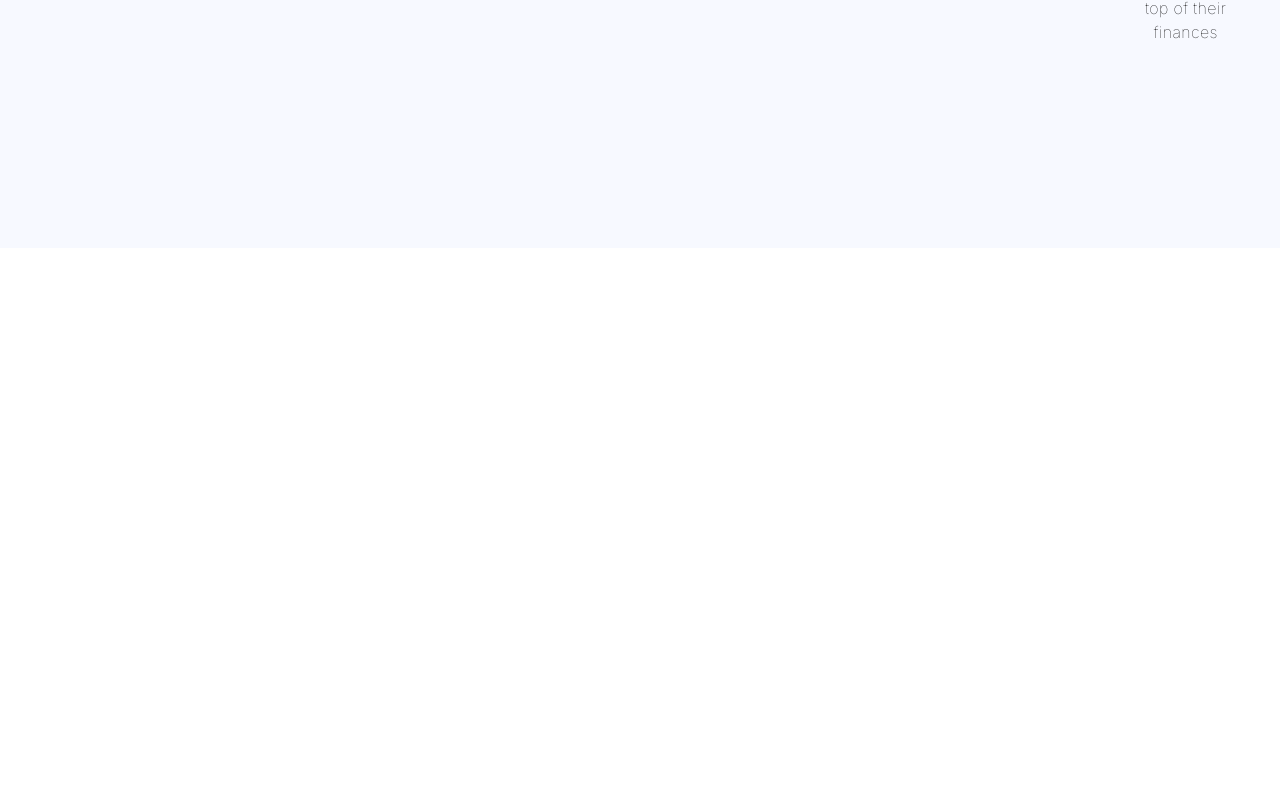
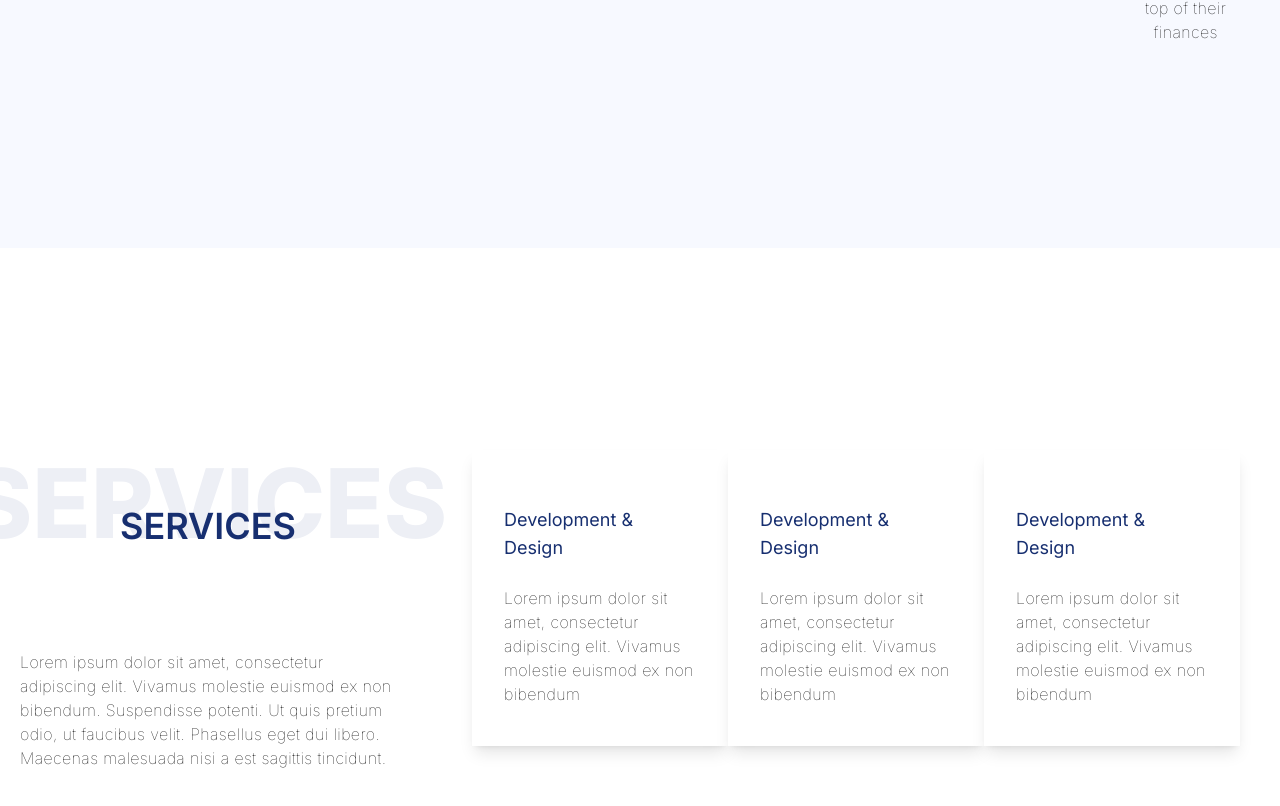
Before and after one commit to PhibeeDeinla/Paymenta.Site.Next, a Next.js app: page / in a window 1280 px wide. Shown: the part 1352-2158 px from the top of the page. Before the commit the page ends 1600 px from the top, so only its background shows below. Built offline with nearby package versions, Linux system fonts and the light colour scheme.

Commit message:
feat(services): Create Services Section
- Services Section
- adds services.module.scss
- Services `TServicesProps` type

```diff
--- a/app/page.tsx
+++ b/app/page.tsx
@@ -1,6 +1,7 @@
 import NavBar from '@/components/navbar'
 import FeatureSection from '@/components/sections/feature.section'
 import HeroSection from '@/components/sections/hero.section'
+import ServicesSection from '@/components/sections/services.section'
 import React from 'react'
 
 type Props = {}
@@ -12,6 +13,7 @@ const Page = (props: Props) => {
             <main>
                 <HeroSection />
                 <FeatureSection />
+                <ServicesSection />
             </main>
         </>
     )
--- /dev/null
+++ b/assets/styles/services.module.scss
@@ -0,0 +1,5 @@
+@import './variable.module.scss';
+
+.servicesSection {
+    height: 700px;
+}
--- a/components/sections/feature.section.tsx
+++ b/components/sections/feature.section.tsx
@@ -35,9 +35,11 @@ const FeatureSection = (props: Props) => {
                 <ul className="inline-flex lg:space-x-64">
                     {featuresList.map(({ icon: Icon, ...item }) => (
                         <li className="inline-flex flex-col">
-                            <span className="inline-block mx-auto bg-primary text-white rounded-full p-4 text-2xl">
-                                <Icon />
-                            </span>
+                            {Icon && (
+                                <span className="inline-block mx-auto bg-primary text-white rounded-full p-4 text-2xl">
+                                    <Icon />
+                                </span>
+                            )}
                             <div className="text-primary text-lg text-center pt-4">{item.title}</div>
                             <div className="px-5 font-thin tracking-wide text-center pt-6">{item.description}</div>
                         </li>
--- /dev/null
+++ b/components/sections/services.section.tsx
@@ -0,0 +1,54 @@
+import styles from '@/assets/styles/services.module.scss'
+
+import React from 'react'
+import HeaderTitle from '../headerTitle'
+import type { TServicesProps } from '@/types/types'
+
+const featuresList: TServicesProps[] = [
+    {
+        title: 'Development & Design',
+        description: 'Lorem ipsum dolor sit amet, consectetur adipiscing elit. Vivamus molestie euismod ex non bibendum',
+    },
+    {
+        title: 'Development & Design',
+        description: 'Lorem ipsum dolor sit amet, consectetur adipiscing elit. Vivamus molestie euismod ex non bibendum',
+    },
+    {
+        title: 'Development & Design',
+        description: 'Lorem ipsum dolor sit amet, consectetur adipiscing elit. Vivamus molestie euismod ex non bibendum',
+    },
+]
+
+type Props = {}
+
+const ServicesSection = (props: Props) => {
+    return (
+        <div className={`${styles.servicesSection}`}>
+            <div className="max-w-screen-2xl mx-auto h-full">
+                <div className="grid grid-cols-3 gap-4 h-full items-center">
+                    <div className="col-span-1">
+                        <HeaderTitle label="Services" />
+
+                        <p className="px-5 font-thin tracking-wide pt-6">
+                            Lorem ipsum dolor sit amet, consectetur adipiscing elit. Vivamus molestie euismod ex non bibendum. Suspendisse potenti. Ut quis
+                            pretium odio, ut faucibus velit. Phasellus eget dui libero. Maecenas malesuada nisi a est sagittis tincidunt.{' '}
+                        </p>
+                    </div>
+                    <div className="col-span-2 px-10">
+                        {/* Services List */}
+                        <ul className="inline-flex lg:space-x-0">
+                            {featuresList.map(({ ...item }) => (
+                                <li className="ease-out duration-300 transition-all group inline-flex flex-col bg-white hover:bg-primary shadow-lg px-8 py-10">
+                                    <div className="group-hover:text-white text-primary text-lg pt-4">{item.title}</div>
+                                    <div className="font-thin tracking-wide pt-6 group-hover:text-white">{item.description}</div>
+                                </li>
+                            ))}
+                        </ul>
+                    </div>
+                </div>
+            </div>
+        </div>
+    )
+}
+
+export default ServicesSection
```
Also changed, not shown: types/types.ts (+6 -1 lines).
